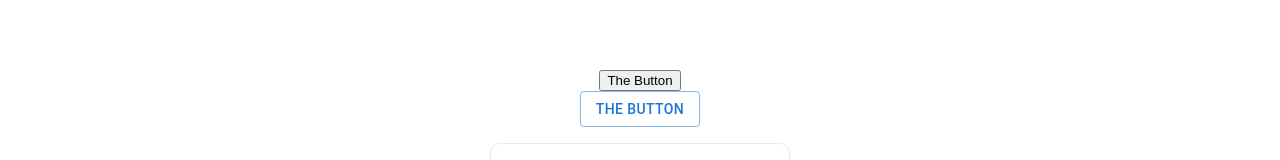
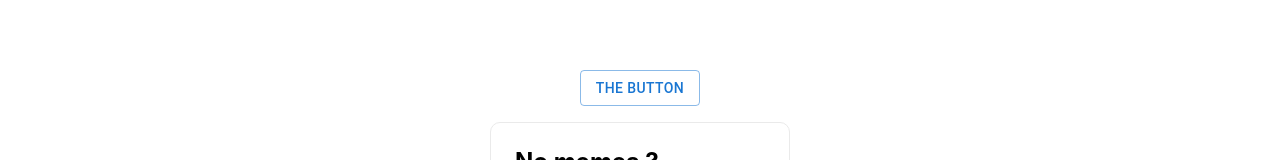
Before and after one commit to ssamilg/meme-generator, a Next.js app: page / in a window 1280 px wide. Shown: the part 232-392 px from the top of the page. Built offline with nearby package versions, Linux system fonts and the light colour scheme.

Commit message:
button component replaced with better designed material ui button

```diff
--- a/components/MgCardContainer.js
+++ b/components/MgCardContainer.js
@@ -21,7 +21,6 @@ export default function MgCardContainer() {
         Click the button for some memes !
       </p>
 
-      <button className={styles.button} onClick={fetchMeme}>The Button</button>
       <Button variant="outlined" onClick={fetchMeme}>The Button</Button>
 
       <div className={styles.grid}>
```
